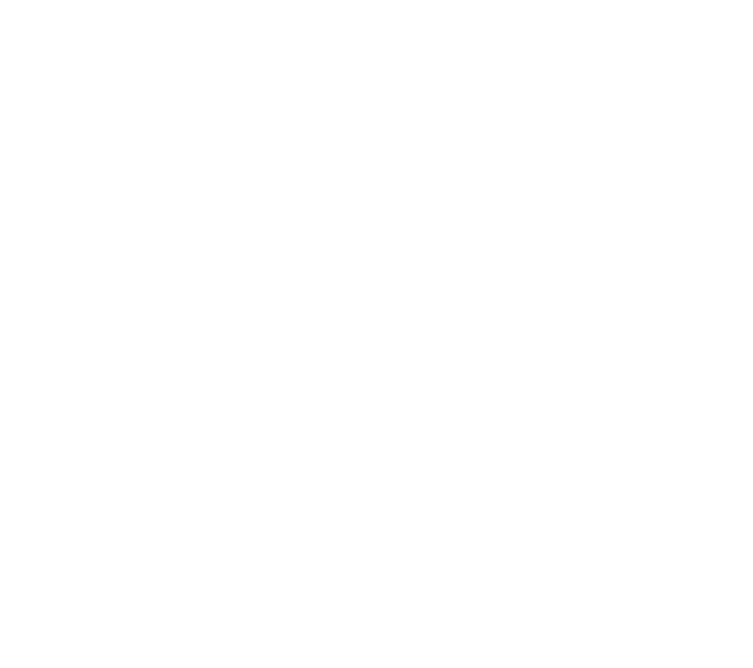
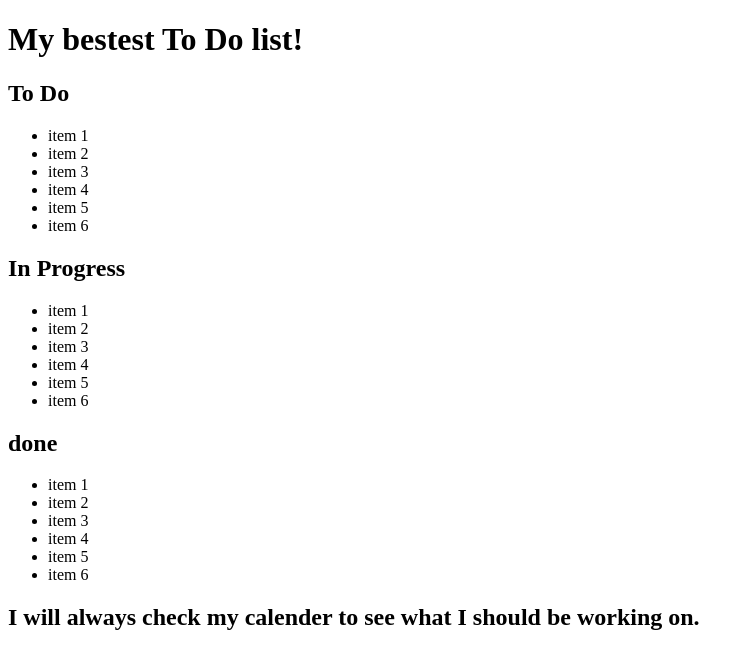
Before and after one commit to JPranav795/week11, a plain HTML site: page index.html in a window 1280 px wide. Shown: the whole page, without its empty margins (0-753 px from the left). Drawn offline with Linux system fonts and the light colour scheme.

Commit message:
Update index.html
Added in html content

```diff
--- a/index.html
+++ b/index.html
@@ -7,6 +7,46 @@
     <link href="css/main.css" rel="stylesheet" />
 </head>
 <body>
-
+    <header>
+        <h1>My bestest To Do list!</h1>
+    </header>
+    <main>
+        <article id="todo">
+            <h2>To Do</h2>
+            <ul class="todo_list">
+                <li>item 1</li>
+                <li>item 2</li>
+                <li>item 3</li>
+                <li>item 4</li>
+                <li>item 5</li>
+                <li>item 6</li>
+            </ul>
+        </article>
+        <article id="inprogress">
+            <h2>In Progress</h2>
+            <ul class="inprogress-list">
+            <li>item 1</li>
+            <li>item 2</li>
+            <li>item 3</li>
+            <li>item 4</li>
+            <li>item 5</li>
+            <li>item 6</li>
+            </ul>
+        </article>
+        <article>
+            <h2>done</h2>
+            <ul class="done-list">
+            <li>item 1</li>
+            <li>item 2</li>
+            <li>item 3</li>
+            <li>item 4</li>
+            <li>item 5</li>
+            <li>item 6</li>
+            </ul>
+        </article>
+    </main>
+    <footer>
+        <h2>I will always check my calender to see what I should be working on.</h2>
+    </footer>
 </body>
 </html>
```
